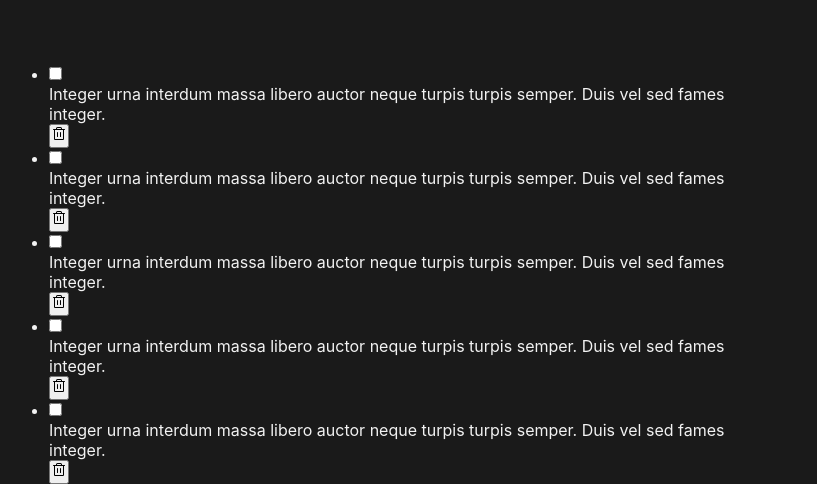
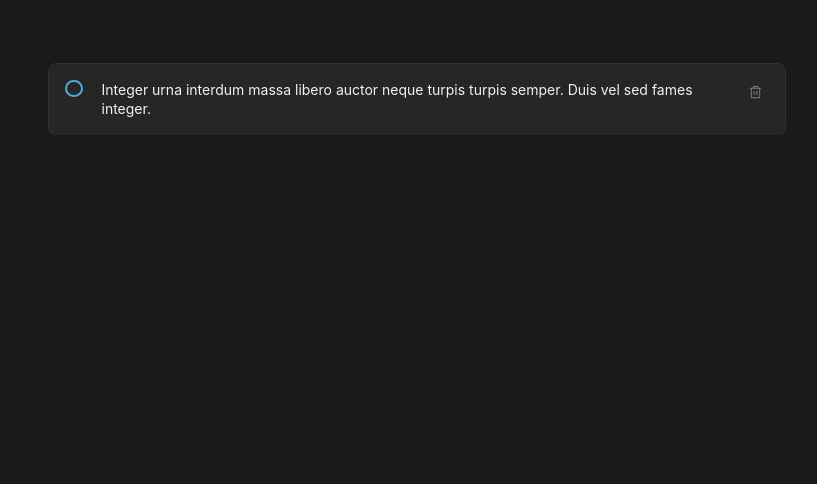
Before and after one commit to guipmdev/todo-list, a React app: page / in a window 1280 px wide. Shown: the part 747-1231 px from the top of the page, without its empty margins (223-1040 px from the left). After the commit the page ends 882 px from the top, so only its background shows below. Built offline with nearby package versions, Linux system fonts and the light colour scheme; the HTML template or start-up script is replaced by a standard one.

Commit message:
feat: add Task component to render tasks

```diff
--- a/src/App.module.css
+++ b/src/App.module.css
@@ -41,3 +41,6 @@
 .taskList {
   padding-top: 1.5rem;
 }
+
+.taskList ul {
+}
--- a/src/App.tsx
+++ b/src/App.tsx
@@ -2,11 +2,10 @@ import "./global.css";
 
 import styles from "./App.module.css";
 
-import { Trash } from "@phosphor-icons/react";
-
 import { Header } from "./components/Header";
 import { TaskForm } from "./components/TaskForm";
 import { EmptyTaskList } from "./components/EmptyTaskList";
+import { Task } from "./components/Task";
 
 export function App() {
   return (
@@ -30,66 +29,7 @@ export function App() {
             <EmptyTaskList />
 
             <ul>
-              <li>
-                <input type="checkbox" />
-
-                <p>
-                  Integer urna interdum massa libero auctor neque turpis turpis
-                  semper. Duis vel sed fames integer.
-                </p>
-
-                <button>
-                  <Trash />
-                </button>
-              </li>
-              <li>
-                <input type="checkbox" />
-
-                <p>
-                  Integer urna interdum massa libero auctor neque turpis turpis
-                  semper. Duis vel sed fames integer.
-                </p>
-
-                <button>
-                  <Trash />
-                </button>
-              </li>
-              <li>
-                <input type="checkbox" />
-
-                <p>
-                  Integer urna interdum massa libero auctor neque turpis turpis
-                  semper. Duis vel sed fames integer.
-                </p>
-
-                <button>
-                  <Trash />
-                </button>
-              </li>
-              <li>
-                <input type="checkbox" />
-
-                <p>
-                  Integer urna interdum massa libero auctor neque turpis turpis
-                  semper. Duis vel sed fames integer.
-                </p>
-
-                <button>
-                  <Trash />
-                </button>
-              </li>
-              <li>
-                <input type="checkbox" />
-
-                <p>
-                  Integer urna interdum massa libero auctor neque turpis turpis
-                  semper. Duis vel sed fames integer.
-                </p>
-
-                <button>
-                  <Trash />
-                </button>
-              </li>
+              <Task />
             </ul>
           </div>
         </main>
--- /dev/null
+++ b/src/components/Task.module.css
@@ -0,0 +1,128 @@
+.task {
+  display: flex;
+  align-items: flex-start;
+
+  padding: 1rem;
+  border-radius: 8px;
+  outline: 1px solid var(--gray-400);
+
+  background: var(--gray-500);
+}
+
+.checkboxWrapper {
+  display: block;
+
+  padding-right: calc(17.5px + 4px);
+  margin-right: 15px;
+
+  position: relative;
+
+  font-size: 22px;
+
+  cursor: pointer;
+  -webkit-user-select: none;
+  -moz-user-select: none;
+  -ms-user-select: none;
+  user-select: none;
+}
+
+.checkboxWrapper input[type="checkbox"] {
+  opacity: 0;
+
+  position: absolute;
+
+  width: 0;
+  height: 0;
+
+  cursor: pointer;
+}
+
+.checkmark {
+  border: 2px solid var(--blue);
+  border-radius: 100%;
+
+  position: absolute;
+  top: 0;
+  left: 0;
+
+  background: transparent;
+  height: 17.5px;
+  width: 17.5px;
+}
+
+.checkboxWrapper:hover input[type="checkbox"] ~ .checkmark {
+  border: 2px solid var(--blue-dark);
+
+  background: var(--blue-dark-opacity-20);
+}
+
+.checkboxWrapper input[type="checkbox"]:checked ~ .checkmark {
+  border: 2px solid var(--purple-dark);
+
+  background-color: var(--purple-dark);
+}
+
+.checkboxWrapper input[type="checkbox"]:checked ~ .checkmark:hover {
+  border: 2px solid var(--purple);
+
+  background-color: var(--purple);
+}
+
+.checkmark:after {
+  display: none;
+
+  position: absolute;
+
+  content: "";
+}
+
+.checkboxWrapper input[type="checkbox"]:checked ~ .checkmark:after {
+  display: block;
+}
+
+.checkboxWrapper .checkmark:after {
+  border: 1px solid var(--gray-100);
+  border-width: 0 1.5px 1.5px 0;
+
+  top: calc(25% - 2px);
+  left: calc(25% + 1px);
+
+  width: 3.5px;
+  height: 7px;
+
+  -webkit-transform: rotate(45deg);
+  -ms-transform: rotate(45deg);
+  transform: rotate(45deg);
+}
+
+.task p {
+  margin-right: 1.125rem;
+
+  font-size: 0.875rem;
+  line-height: 140%;
+}
+
+.deleteButton {
+  display: flex;
+  align-items: center;
+  justify-content: center;
+
+  padding: 0.3125rem 0.375rem;
+  border: none;
+  border-radius: 4px;
+
+  color: var(--gray-300);
+  line-height: 0;
+
+  background: transparent;
+
+  cursor: pointer;
+
+  transition: 0.1s color, 0.1s background-color;
+}
+
+.deleteButton:hover {
+  background: var(--gray-400);
+
+  color: var(--danger);
+}
--- /dev/null
+++ b/src/components/Task.tsx
@@ -0,0 +1,23 @@
+import styles from "./Task.module.css";
+
+import { Trash } from "@phosphor-icons/react";
+
+export function Task() {
+  return (
+    <li className={styles.task}>
+      <label className={styles.checkboxWrapper}>
+        <input type="checkbox" />
+        <span className={styles.checkmark}></span>
+      </label>
+
+      <p>
+        Integer urna interdum massa libero auctor neque turpis turpis semper.
+        Duis vel sed fames integer.
+      </p>
+
+      <button className={styles.deleteButton}>
+        <Trash size={15} />
+      </button>
+    </li>
+  );
+}
--- a/src/global.css
+++ b/src/global.css
@@ -8,6 +8,7 @@
   --gray-700: #0d0d0d;
 
   --blue-dark: #1e6f9f;
+  --blue-dark-opacity-20: #1e6f9f20;
   --blue: #4ea8de;
   --purple-dark: #5e60ce;
   --purple: #8284fa;
```
